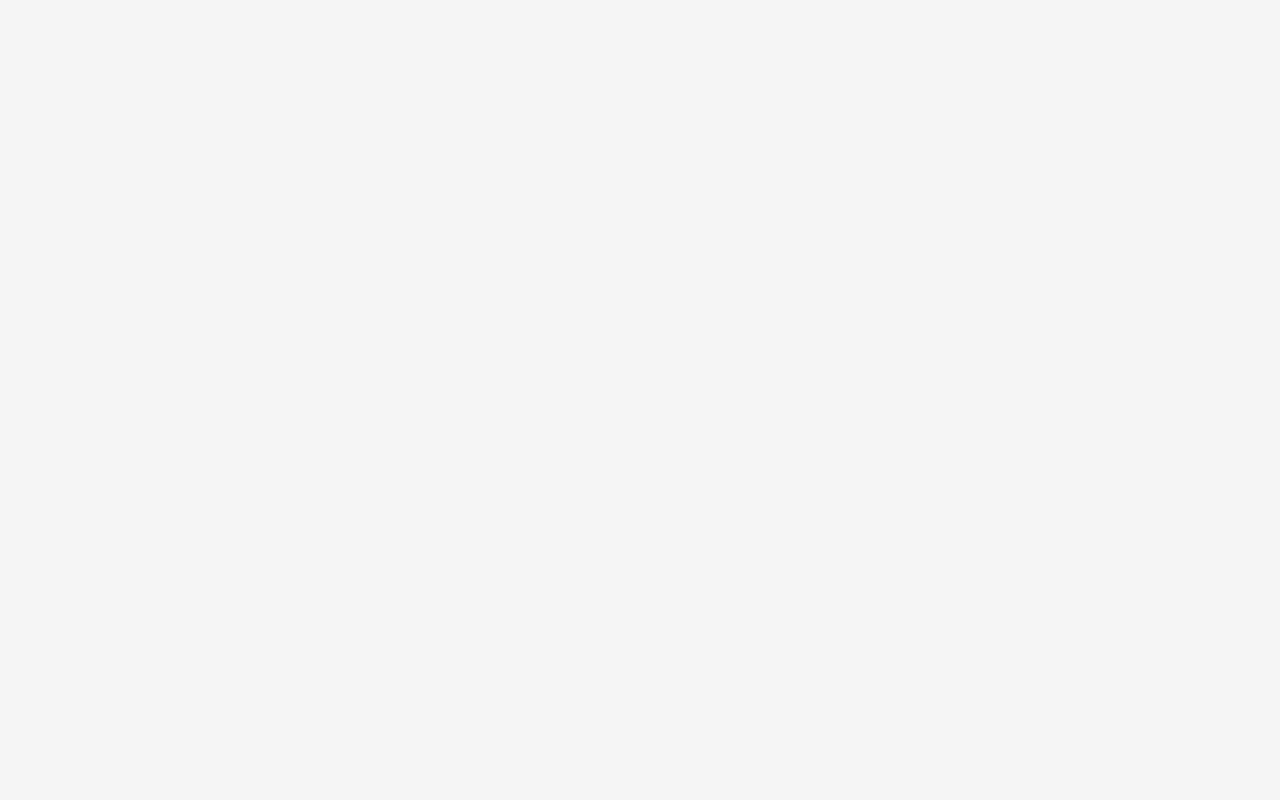
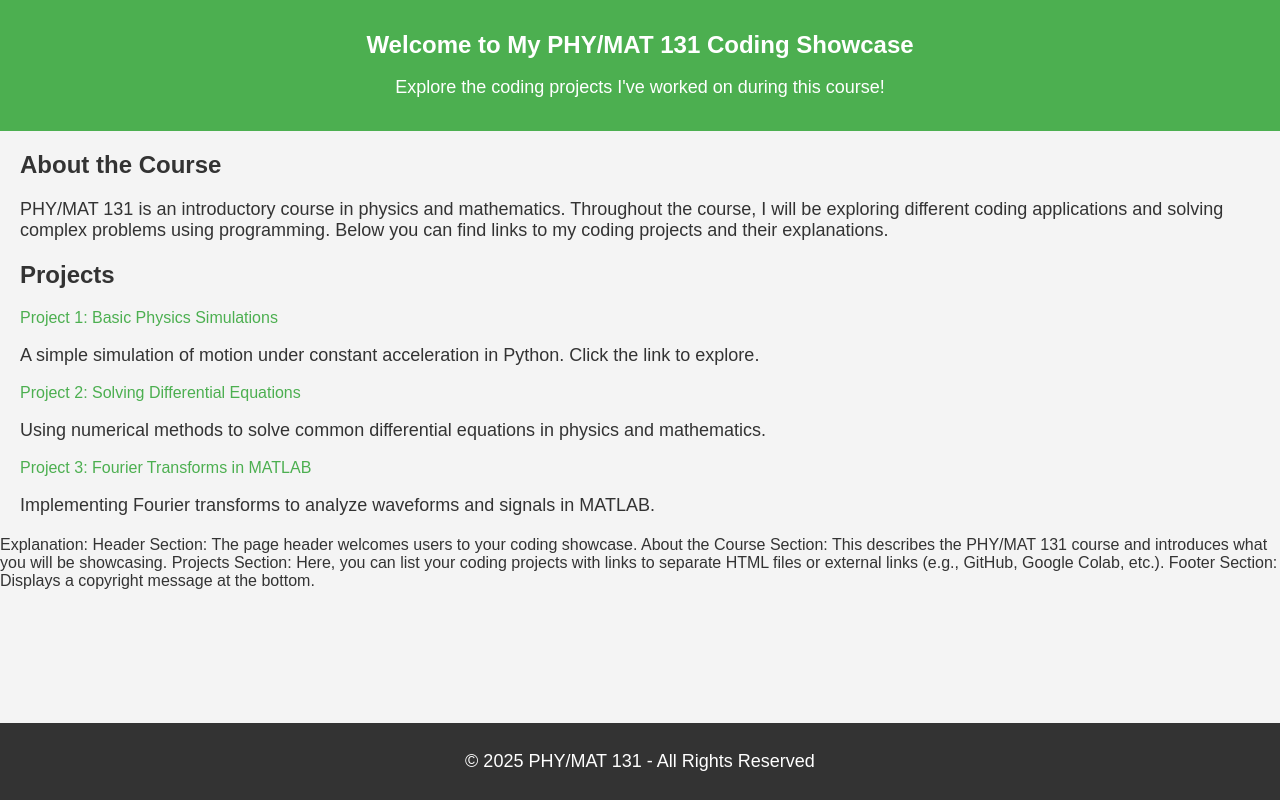
Before and after one commit to amilcherska/amilcherska.github.io, a plain HTML site: page index.html in a window 1280 px wide. Drawn offline with Linux system fonts and the light colour scheme.

Commit message:
Update index.html

```diff
--- a/index.html
+++ b/index.html
@@ -17,4 +17,78 @@
             background-color: #4CAF50;
             color: white;
             padding: 15px 0;
-            text-align
+            text-align: center;
+        }
+        section {
+            margin: 20px;
+        }
+        h1, h2 {
+            font-size: 24px;
+        }
+        p {
+            font-size: 18px;
+        }
+        ul {
+            list-style-type: none;
+            padding: 0;
+        }
+        li {
+            margin: 10px 0;
+        }
+        a {
+            text-decoration: none;
+            color: #4CAF50;
+        }
+        footer {
+            background-color: #333;
+            color: white;
+            text-align: center;
+            padding: 10px 0;
+            position: fixed;
+            width: 100%;
+            bottom: 0;
+        }
+    </style>
+</head>
+<body>
+
+    <header>
+        <h1>Welcome to My PHY/MAT 131 Coding Showcase</h1>
+        <p>Explore the coding projects I've worked on during this course!</p>
+    </header>
+
+    <section>
+        <h2>About the Course</h2>
+        <p>PHY/MAT 131 is an introductory course in physics and mathematics. Throughout the course, I will be exploring different coding applications and solving complex problems using programming. Below you can find links to my coding projects and their explanations.</p>
+    </section>
+
+    <section>
+        <h2>Projects</h2>
+        <ul>
+            <li>
+                <a href="project1.html">Project 1: Basic Physics Simulations</a>
+                <p>A simple simulation of motion under constant acceleration in Python. Click the link to explore.</p>
+            </li>
+            <li>
+                <a href="project2.html">Project 2: Solving Differential Equations</a>
+                <p>Using numerical methods to solve common differential equations in physics and mathematics.</p>
+            </li>
+            <li>
+                <a href="project3.html">Project 3: Fourier Transforms in MATLAB</a>
+                <p>Implementing Fourier transforms to analyze waveforms and signals in MATLAB.</p>
+            </li>
+            <!-- Add more projects as you go -->
+        </ul>
+    </section>
+
+    <footer>
+        <p>&copy; 2025 PHY/MAT 131 - All Rights Reserved</p>
+    </footer>
+
+</body>
+</html>
+Explanation:
+Header Section: The page header welcomes users to your coding showcase.
+About the Course Section: This describes the PHY/MAT 131 course and introduces what you will be showcasing.
+Projects Section: Here, you can list your coding projects with links to separate HTML files or external links (e.g., GitHub, Google Colab, etc.).
+Footer Section: Displays a copyright message at the bottom.
```
